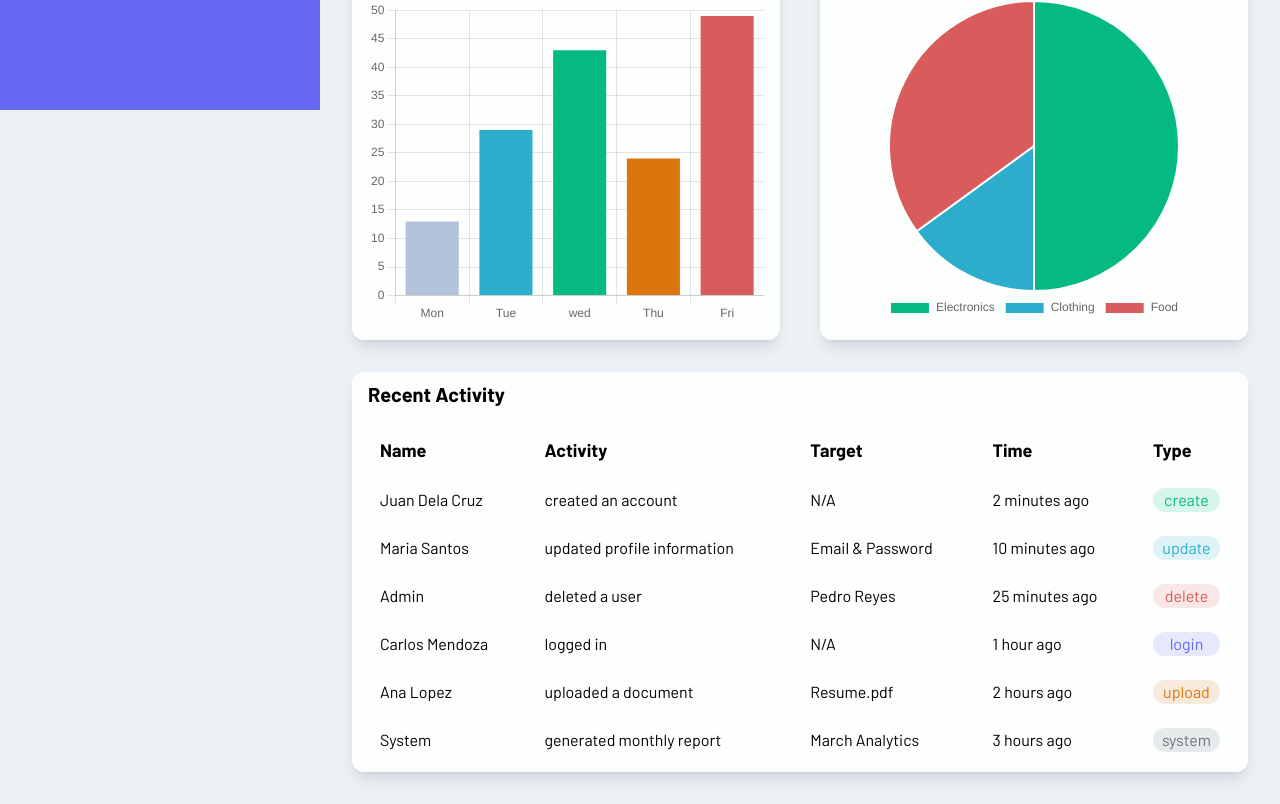
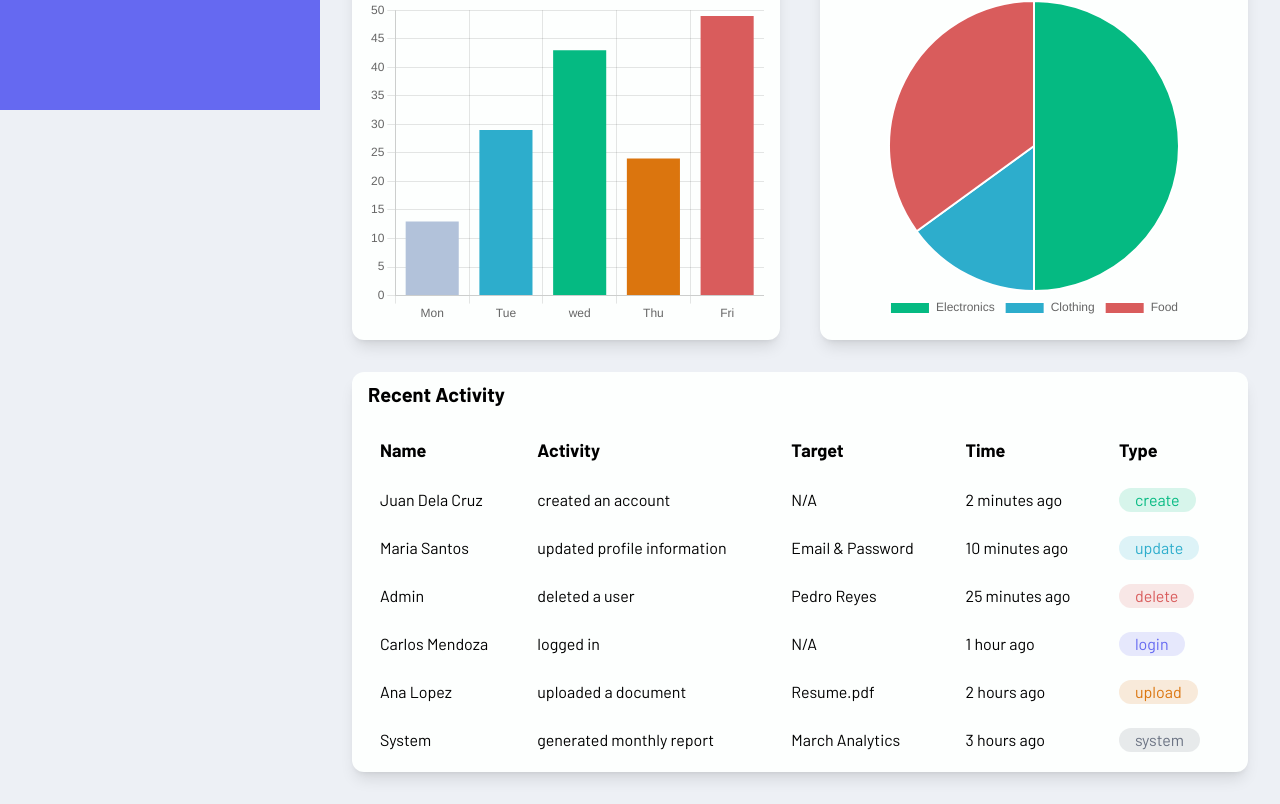
Before and after one commit to jeramie-santos/React-Admin-Dashboard, a React (Vite) app in the folder admin-dashboard/: page / in a window 1280 px wide. Shown: the part 690-1494 px from the top of the page. Built offline with nearby package versions, Linux system fonts and the light colour scheme.

Commit message:
fix issue table type width space

```diff
--- a/admin-dashboard/src/Components/RecentActivity.jsx
+++ b/admin-dashboard/src/Components/RecentActivity.jsx
@@ -38,7 +38,7 @@ const RecentActivity = () => {
                                 <td className="p-3">{data.action}</td>
                                 <td className="p-3">{data.target === null ? "N/A" : data.target}</td>
                                 <td className="p-3">{data.time}</td>
-                                <td className="p-3"><p className={`${checkColor(data.type)} text-center rounded-full`}>{data.type}</p></td>
+                                <td className="p-3"><p className={`${checkColor(data.type)} text-center w-fit px-4 rounded-full`}>{data.type}</p></td>
                             </tr>
                         )}
                     </tbody>
```
